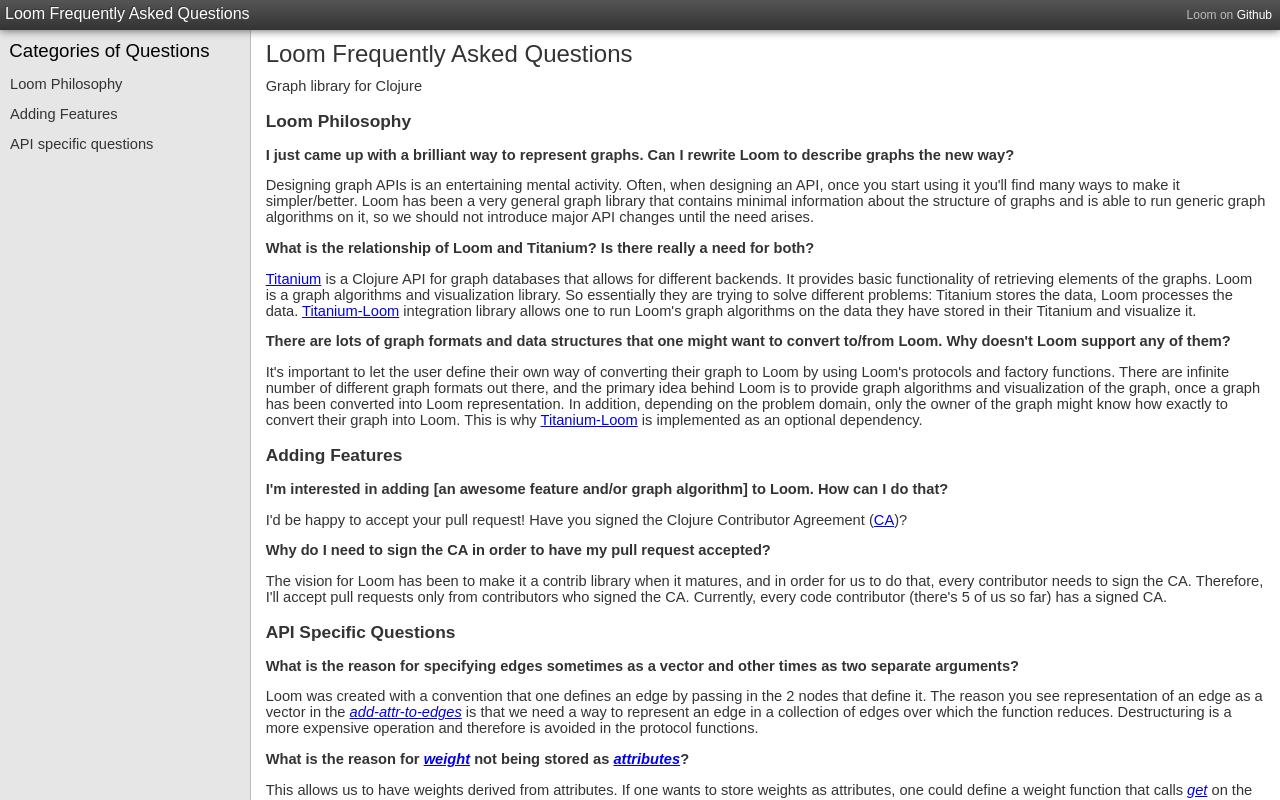
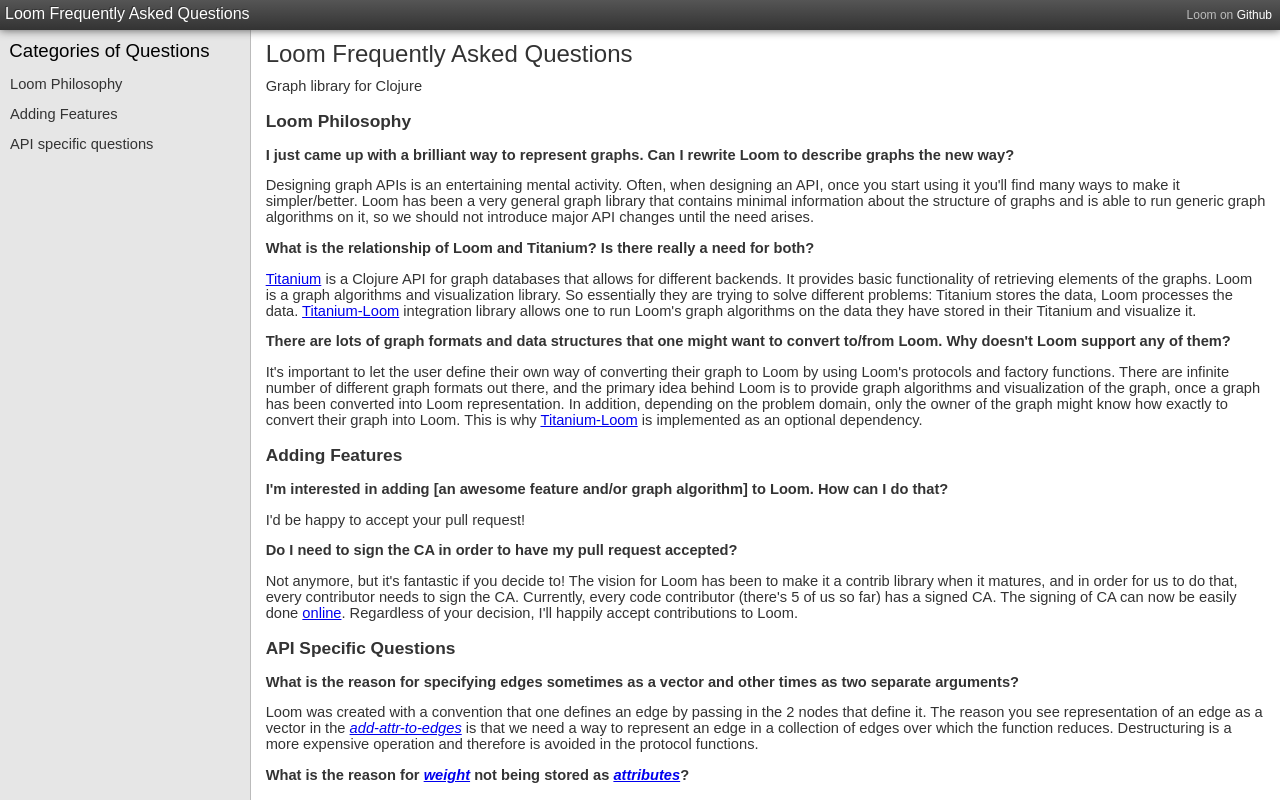
Before and after one commit to aysylu/loom, a plain HTML site: page faq.html in a window 1280 px wide. Drawn offline with Linux system fonts and the light colour scheme.

Commit message:
updated FAQ with requirements for contributing

```diff
--- a/faq.html
+++ b/faq.html
@@ -53,9 +53,9 @@
       <div id="features">
         <h3> Adding Features </h3>
         <p><b> I'm interested in adding [an awesome feature and/or graph algorithm] to Loom. How can I do that? </b></p>
-        <p> I'd be happy to accept your pull request! Have you signed the Clojure Contributor Agreement (<a href="http://clojure.org/contributing">CA</a>)?</p>
-        <p><b> Why do I need to sign the CA in order to have my pull request accepted?</b></p>
-        <p>The vision for Loom has been to make it a contrib library when it matures, and in order for us to do that, every contributor needs to sign the CA. Therefore, I'll accept pull requests only from contributors who signed the CA. Currently, every code contributor (there's 5 of us so far) has a signed CA.</p>
+        <p> I'd be happy to accept your pull request!</p>
+        <p><b> Do I need to sign the CA in order to have my pull request accepted?</b></p>
+        <p>Not anymore, but it's fantastic if you decide to! The vision for Loom has been to make it a contrib library when it matures, and in order for us to do that, every contributor needs to sign the CA. Currently, every code contributor (there's 5 of us so far) has a signed CA. The signing of CA can now be easily done <a href="http://clojure.org/contributing">online</a>. Regardless of your decision, I'll happily accept contributions to Loom.</p>
       </div>
       <div id="api">
         <h3> API Specific Questions </h3>
```
